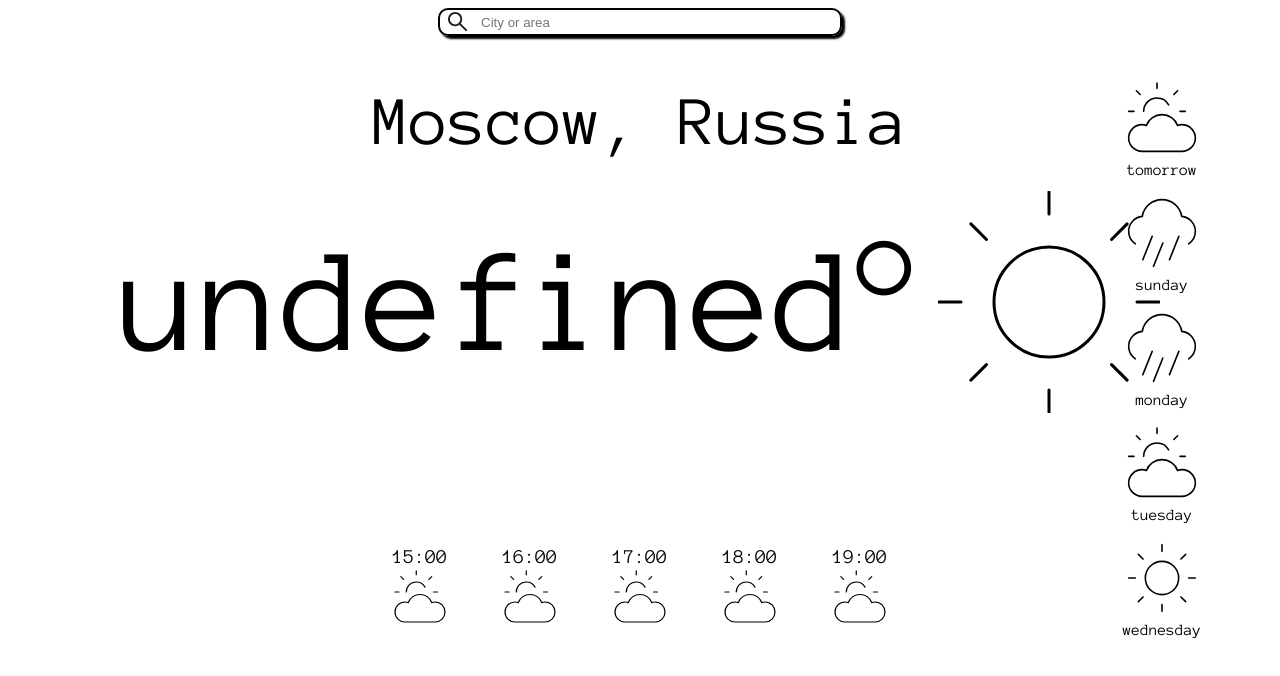
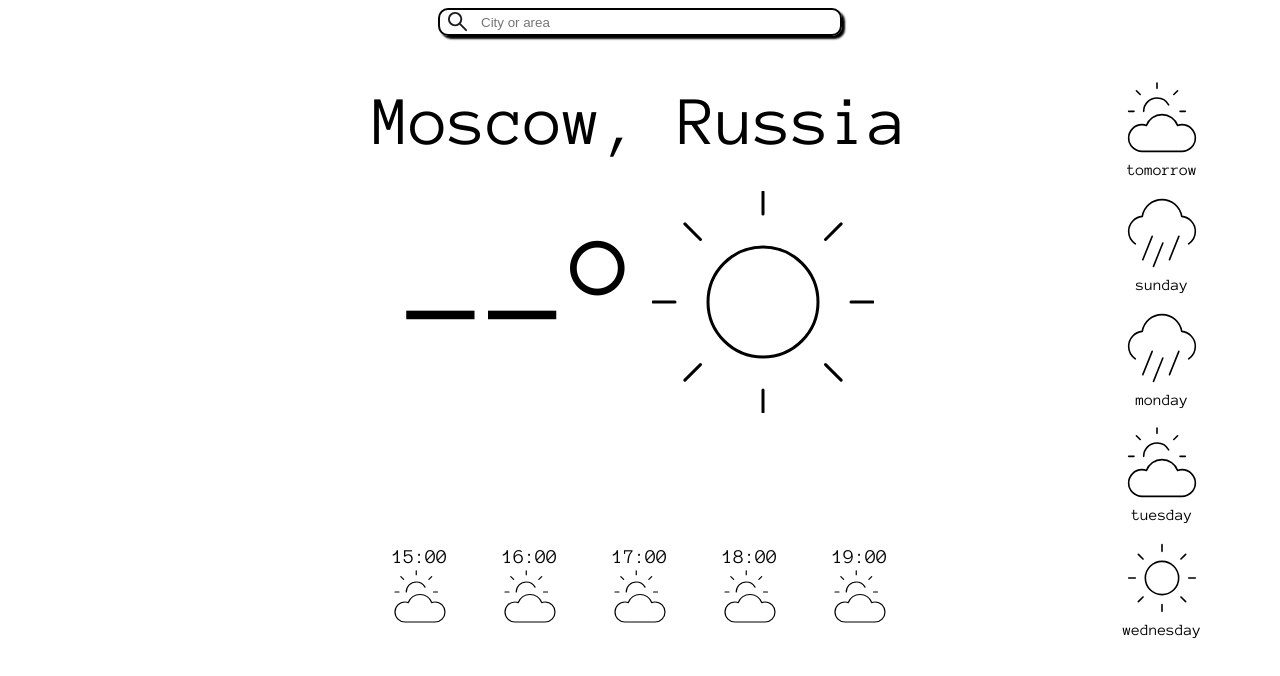
Before and after one commit to f-kurdan/weather-app, a React (Create React App) app: page / in a window 1280 px wide. Shown: the top 676 px of the page. Built offline with nearby package versions, Linux system fonts and the light colour scheme; no server answers; the HTML template or start-up script is replaced by a standard one.

Commit message:
Fix bug with weather display

```diff
--- a/src/App.js
+++ b/src/App.js
@@ -31,10 +31,8 @@ function App() {
             longitude: longitude,
           })
         });
-
-      //здесь тоже обращаемся за данными о погоде
+      //здесь обращаемся за данными о погоде
       setWeather(latitude, longitude, setWeatherData);
-
     };
 
     const errorCallback = (error) => {
@@ -51,7 +49,7 @@ function App() {
 
     setWeather(latitude, longitude, setWeatherData);
     console.log('зашел в useEffect 2')
-  }, [intialLocation, location])
+  }, [location])
 
   const getLocationData = (city) => {
     setLocation({
@@ -72,16 +70,18 @@ function App() {
       </div>
       <ForecastDays />
       <Temperature
-        currentTemperature={weatherData?.current_weather?.temperature} />
+        currentTemperature={weatherData?.current_weather?.temperature?? "--"} />
       <ForecastHours />
     </div>
   );
 }
 
 function setWeather(latitude, longitude, setWeatherData) {
+
+  console.log('Сюда зашел вообще')
   fetch(`https://api.open-meteo.com/v1/forecast?latitude=${latitude}&longitude=${longitude}&hourly=temperature_2m,relativehumidity_2m,precipitation&daily=temperature_2m_max,temperature_2m_min,sunrise,sunset,uv_index_max&current_weather=true&timezone=Europe%2FMoscow&models=best_match`)
-  .then(respone => respone.json())
-  .then(result => setWeatherData(result));
+    .then(respone => respone.json())
+    .then(result => setWeatherData(result));
 }
 
 export default App;
```
